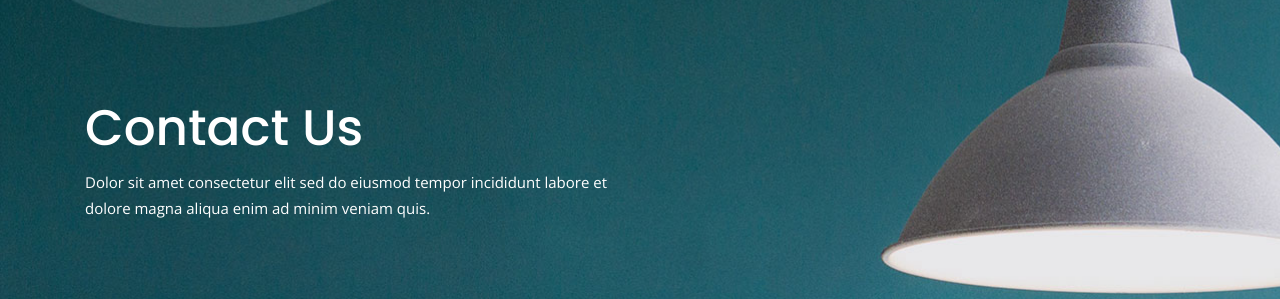
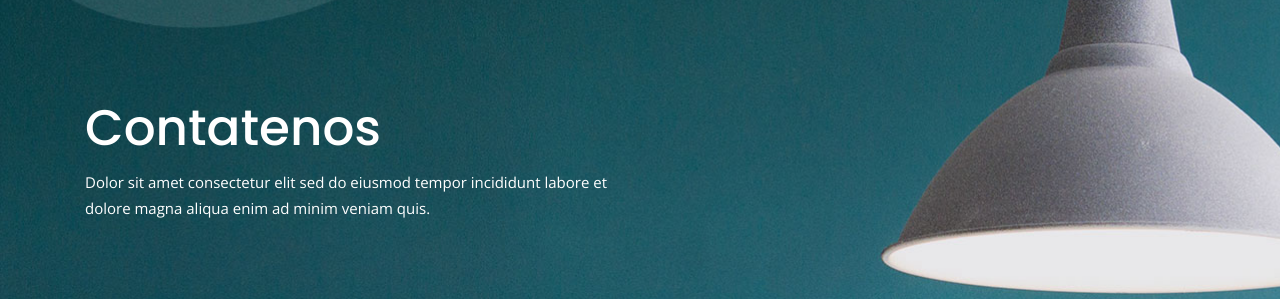
Before and after one commit to estaennosotraspiloto/estaennosotraspiloto, a Jekyll site: the page built from contact.html, in a window 1280 px wide and 900 px high. Shown: the part 124-423 px from the top of the window. Built offline with Jekyll 4.4.1, drawn with Linux system fonts in a browser that asks for light colours.

Commit message:
Update from Forestry.io estaennosotraspiloto updated contact.html

```diff
--- a/contact.html
+++ b/contact.html
@@ -1,11 +1,11 @@
 ---
 layout: default
 header_image: "/assets/images/bg/bg-portfolio.jpg"
-title: "Contact Us"
-description: "Dolor sit amet consectetur elit sed do eiusmod tempor incididunt labore et dolore magna aliqua enim ad
-minim veniam quis."
+title: Contatenos
+description: Dolor sit amet consectetur elit sed do eiusmod tempor incididunt labore
+  et dolore magna aliqua enim ad minim veniam quis.
+
 ---
-
 {% include page_header.html %}
 
 <section class="contact-form-wrap section">
```
